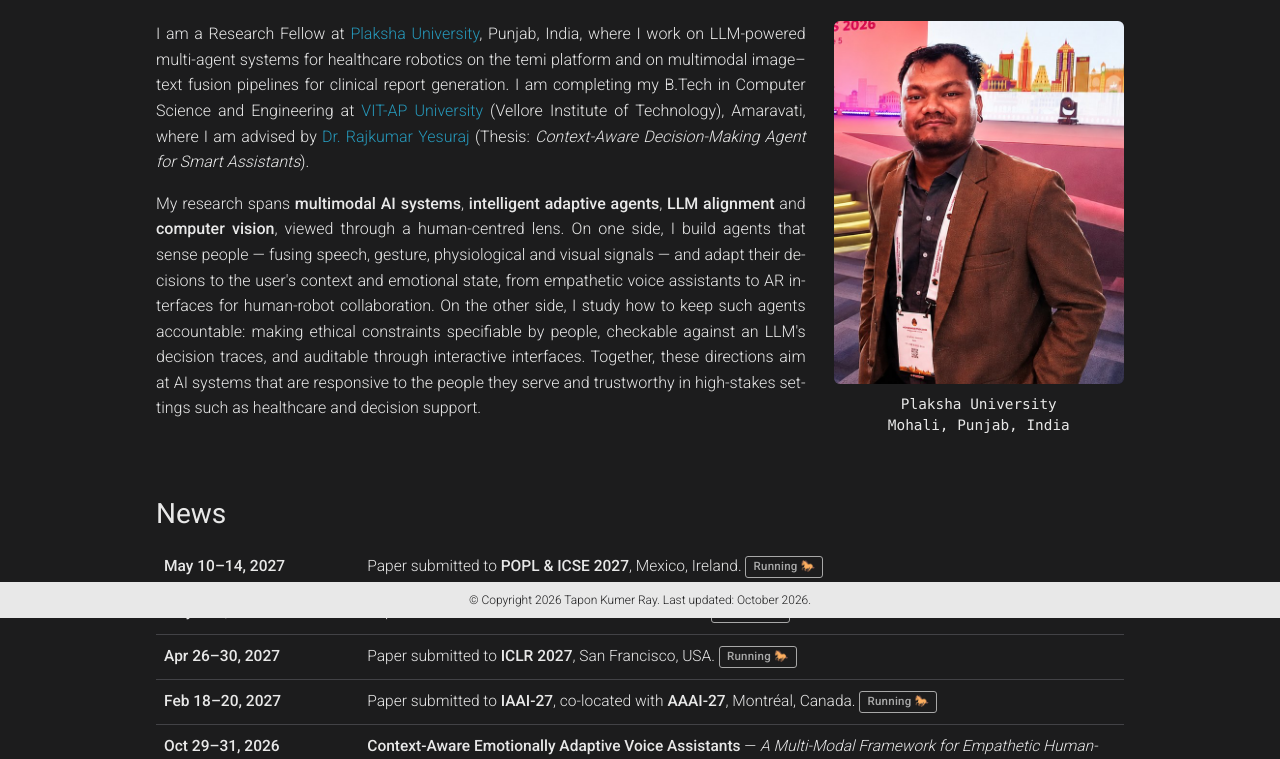
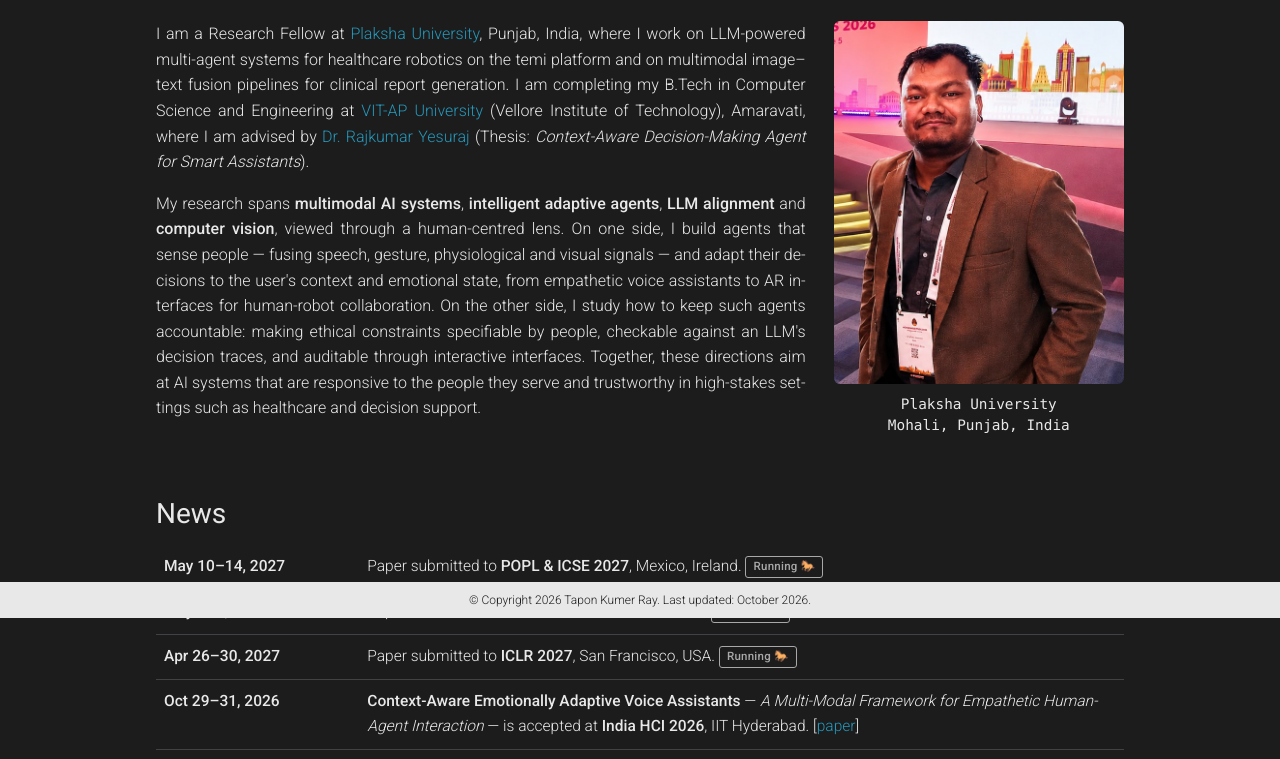
Before and after one commit to tapon22bce/tapon22bce.github.io, a plain HTML site: page index.html in a window 1280 px wide. Shown: the part 182-941 px from the top of the page. Drawn offline with Linux system fonts and the light colour scheme.

Commit message:
Remove IAAI-27 conference entry from index.html
Removed the entry for the IAAI-27 conference from the schedule.

```diff
--- a/index.html
+++ b/index.html
@@ -123,10 +123,6 @@
             <tr>
               <th scope="row">Apr 26–30, 2027</th>
               <td>Paper submitted to <b>ICLR 2027</b>, San Francisco, USA. <span class="tag run">Running 🐎</span></td>
-            </tr>
-            <tr>
-              <th scope="row">Feb 18–20, 2027</th>
-              <td>Paper submitted to <b>IAAI-27</b>, co-located with <b>AAAI-27</b>, Montréal, Canada. <span class="tag run">Running 🐎</span></td>
             </tr>
             <tr>
               <th scope="row">Oct 29–31, 2026</th>
```
